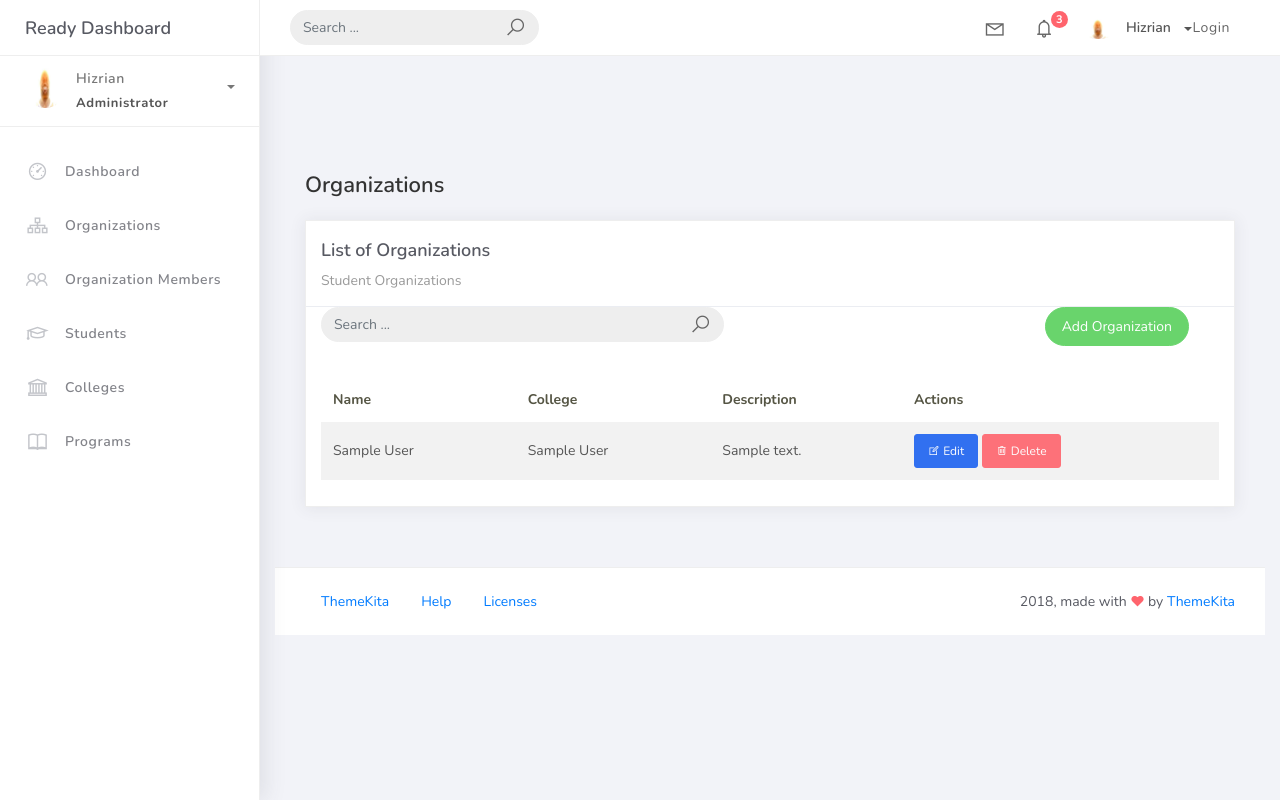
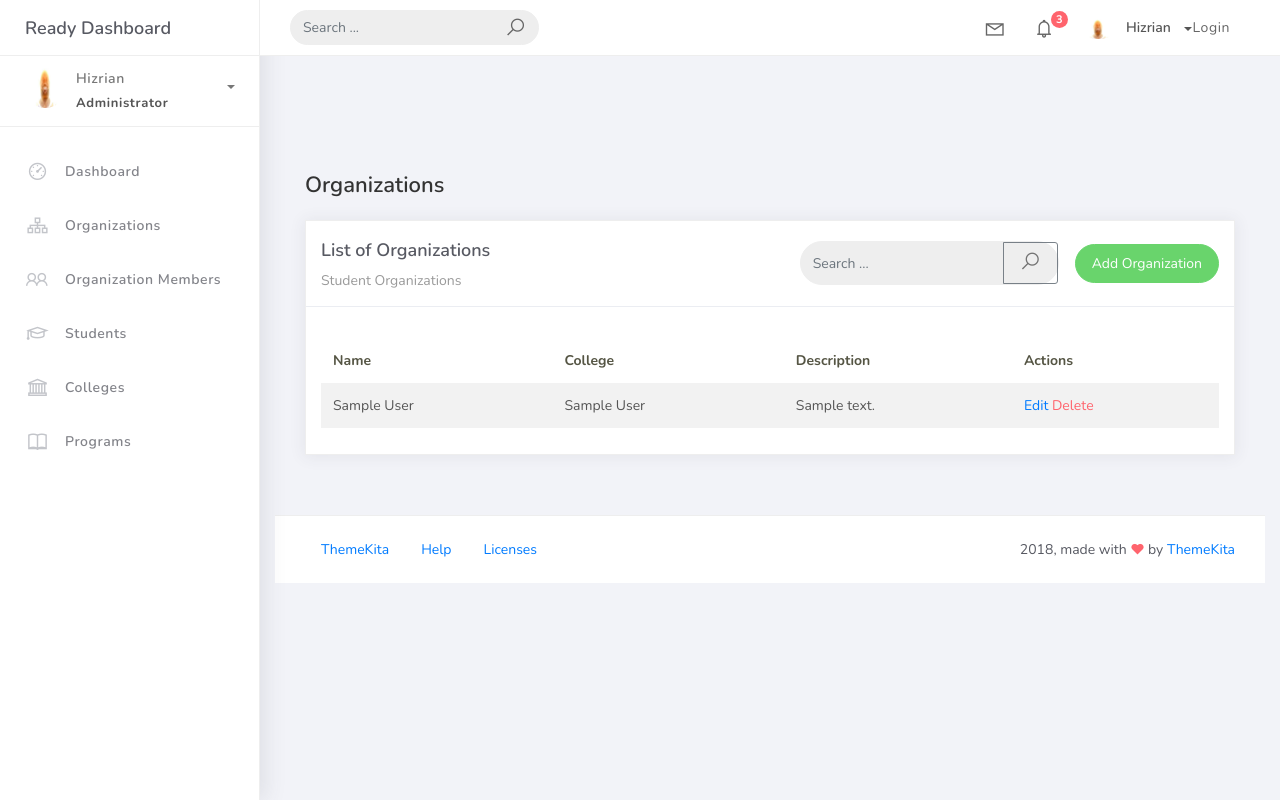
Before and after one commit to ArbitErDL001/PSUSphereRemake2, a Django app: page /organization_list/ in a window 1280 px wide. Run offline with Django 5.2, Linux system fonts and the light colour scheme; tables that the repository leaves empty hold one stand-in row (values such as "Sample post"); some libraries are stand-ins or nearby versions.

Commit message:
Initial Hangarin project commit

```diff
--- a/projectsite/projectsite/settings.py
+++ b/projectsite/projectsite/settings.py
@@ -26,7 +26,7 @@ SECRET_KEY = 'django-insecure-+kh9e78k@9kygq7*70@j(8h3y1dmjxm#1kmb71%c05&3pg+k!0
 DEBUG = True
 
 
-ALLOWED_HOSTS = ['127.0.0.1', 'localhost', 'y0dj.pythonanywhere.com']
+ALLOWED_HOSTS = ['127.0.0.1', 'localhost', 'youjeez.pythonanywhere.com']
 
 # Application definition
 
--- a/projectsite/projectsite/urls.py
+++ b/projectsite/projectsite/urls.py
@@ -16,10 +16,12 @@ Including another URLconf
 """
 from django.contrib import admin
 from django.urls import path, include
+from studentorg.views import HomePageView, OrganizationList, OrganizationCreateView
 
 urlpatterns = [
     path('admin/', admin.site.urls),
     path('', include('studentorg.urls')),
     path("accounts/", include("allauth.urls")), # allauth routes
     path('', include('pwa.urls')),
+    path('organization_list/add', OrganizationCreateView.as_view(), name='organization-add'),
 ]
--- a/projectsite/templates/org_list.html
+++ b/projectsite/templates/org_list.html
@@ -7,32 +7,27 @@
     <div class="row">
       <div class="col-md-12">
         <div class="card">
-          <div class="card-header">
+          <div class="card-header d-flex align-items-center justify-content-between">
+            <div>
               <div class="card-title">List of Organizations</div>
               <div class="card-category">Student Organizations</div>
             </div>
-          <div class="col-md-12 row">
-            <div class="col-md-6">
-              <form class="navbar-left navbar-form nav-search mr-md-3" action="{% url 'organization-list' %}">
+            <div class="d-flex align-items-center">
+              <form class="navbar-left navbar-form nav-search mr-2" action="{% url 'organization-list' %}" method="get">
                 <div class="input-group">
-                  <input type="text" placeholder="Search ..." class="form-control" name="q" />
+                  <input type="text" placeholder="Search ..." class="form-control" name="q" value="{{ request.GET.q|default_if_none:'' }}" />
                   <div class="input-group-append">
-                    <span class="input-group-text">
+                    <button class="btn btn-outline-secondary" type="submit">
                       <i class="la la-search search-icon"></i>
-                    </span>
+                    </button>
                   </div>
                 </div>
               </form>
-            </div>
-            <div class="col-md-6">
-              <div class="pull-right">
-                <a href="{% url 'organization-add' %}" class="btn btn-success btn-rounded">
-                  Add Organization
-                </a>
-              </div>
+              <a href="{% url 'organization-add' %}" class="btn btn-success btn-rounded ml-2">Add Organization</a>
             </div>
           </div>
           <div class="card-body">
+            <div class="table-responsive">
               <table class="table table-striped mt-3">
                 <thead>
                   <tr>
@@ -47,14 +42,10 @@
                   <tr>
                     <td>{{ organization.name }}</td>
                     <td>{{ organization.college }}</td>
-                  <td>{{ organization.description }}</td>
+                    <td class="text-truncate" style="max-width:320px; white-space: nowrap; overflow: hidden; text-overflow: ellipsis;" title="{{ organization.description }}">{{ organization.description }}</td>
                     <td>
-                    <a href="{% url 'organization-update' organization.pk %}" class="btn btn-primary btn-sm">
-                      <i class="la la-edit"></i> Edit
-                    </a>
-                    <a href="{% url 'organization-delete' organization.pk %}" class="btn btn-danger btn-sm">
-                      <i class="la la-trash"></i> Delete
-                    </a>
+                      <a href="{% url 'organization-update' organization.pk %}">Edit</a>
+                      <a href="{% url 'organization-delete' organization.pk %}" class="text-danger" onclick="return confirm('Are you sure you want to delete this organization?');">Delete</a>
                     </td>
                   </tr>
                   {% empty %}
@@ -66,6 +57,7 @@
                   {% endfor %}
                 </tbody>
               </table>
+            </div>
             {% include 'includes/pagination.html' %}
           </div>
         </div>
```
Also changed, not shown: projectsite/templates/org_form.html (+18 -14 lines). Lines whose indentation alone changed are shown as unchanged.
